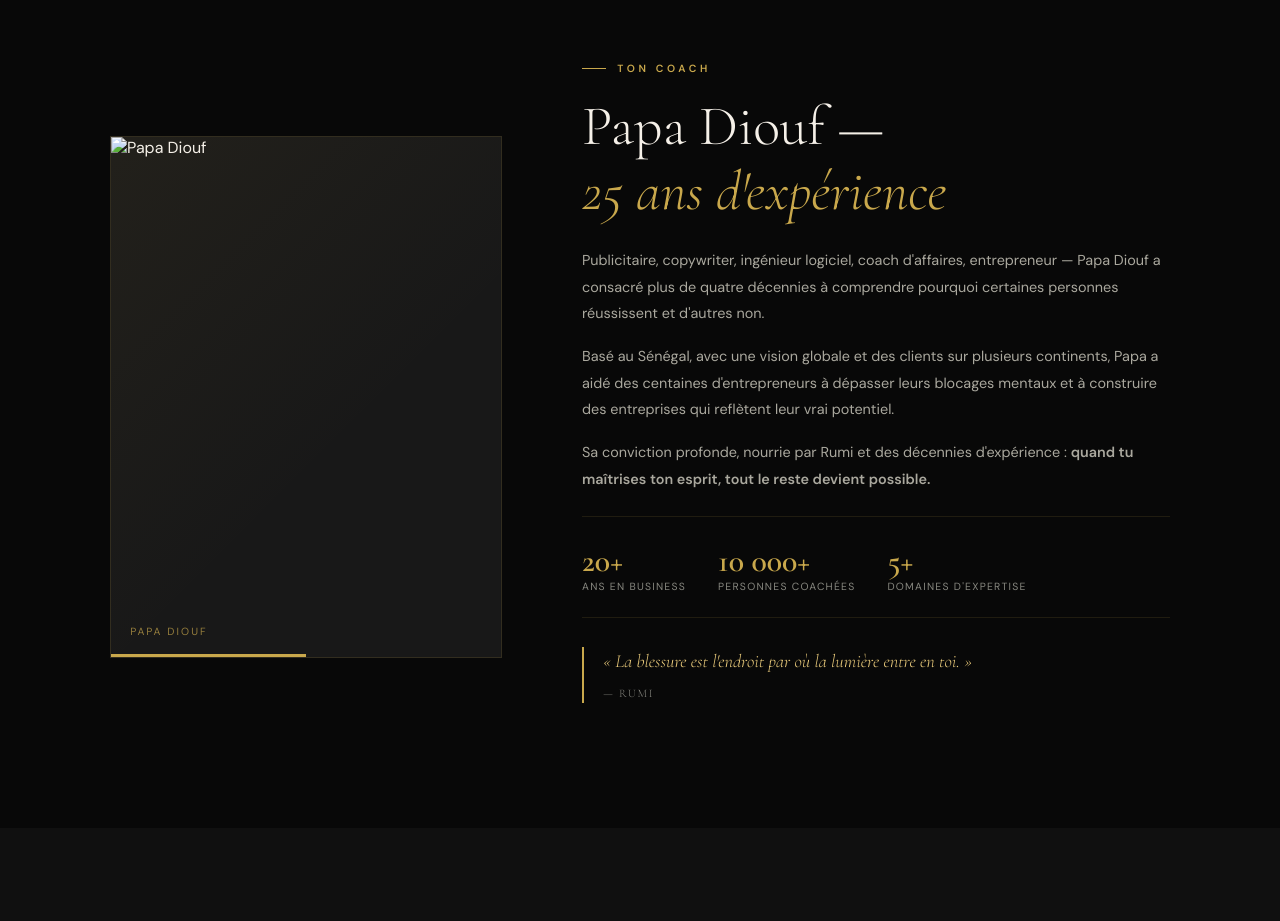
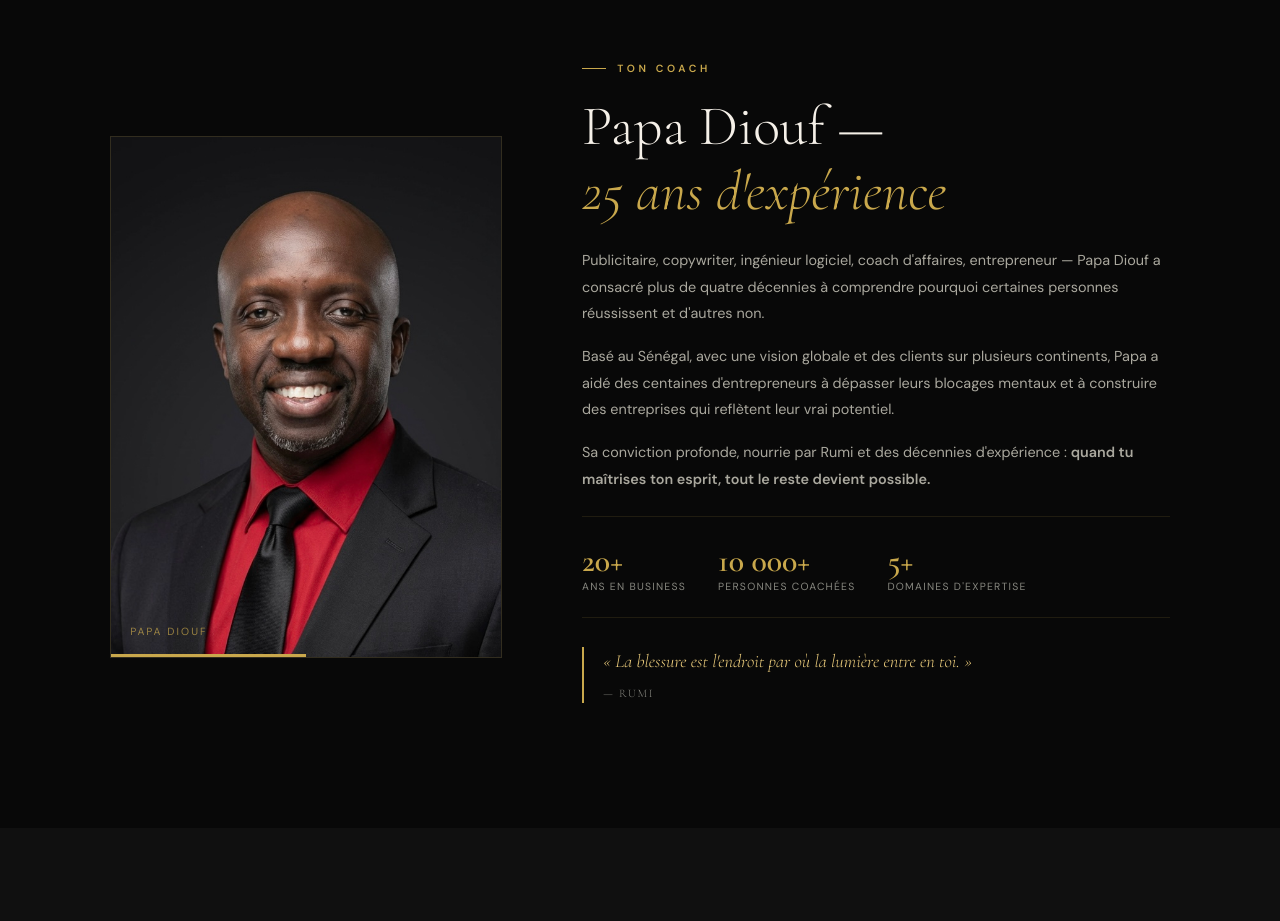
Before and after one commit to Magaltouba1176/mindset-academy, a website: page public/index.html in a window 1280 px wide. Shown: the part 4160-5081 px from the top of the page. Drawn offline with nearby package versions, Linux system fonts and the light colour scheme.

Commit message:
Fix photo path to /images/papadiouf.jpg

```diff
--- a/public/index.html
+++ b/public/index.html
@@ -644,7 +644,7 @@ footer {
   <div class="container">
     <div class="apropos-inner">
       <div class="apropos-portrait">
-        <img src="/image/papadiouf.jpg" alt="Papa Diouf" style="width:100%;height:100%;object-fit:cover;object-position:center top;position:absolute;inset:0;">
+        <img src="/images/papadiouf.jpg" alt="Papa Diouf" style="width:100%;height:100%;object-fit:cover;object-position:center top;position:absolute;inset:0;">
         <div class="apropos-name">Papa Diouf</div>
       </div>
       <div class="apropos-content">
```
